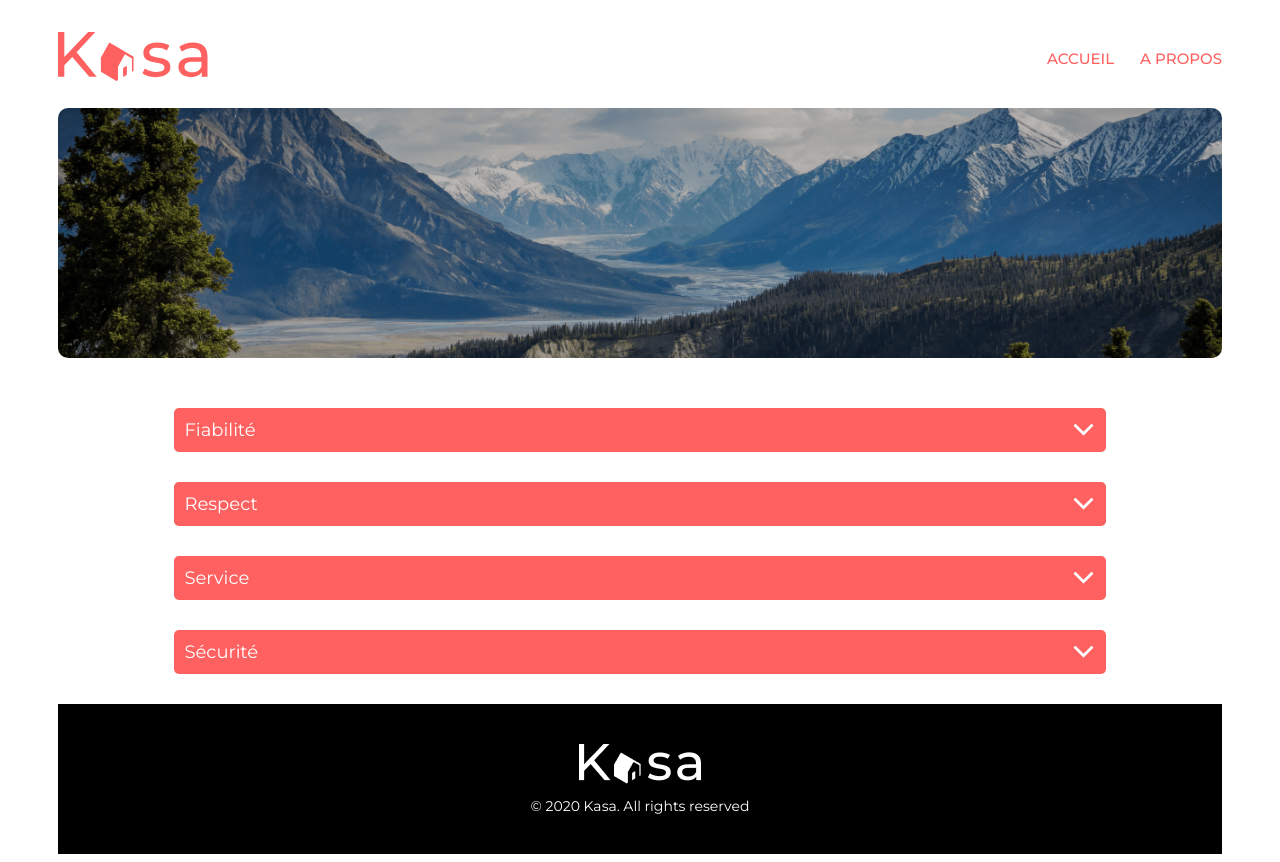
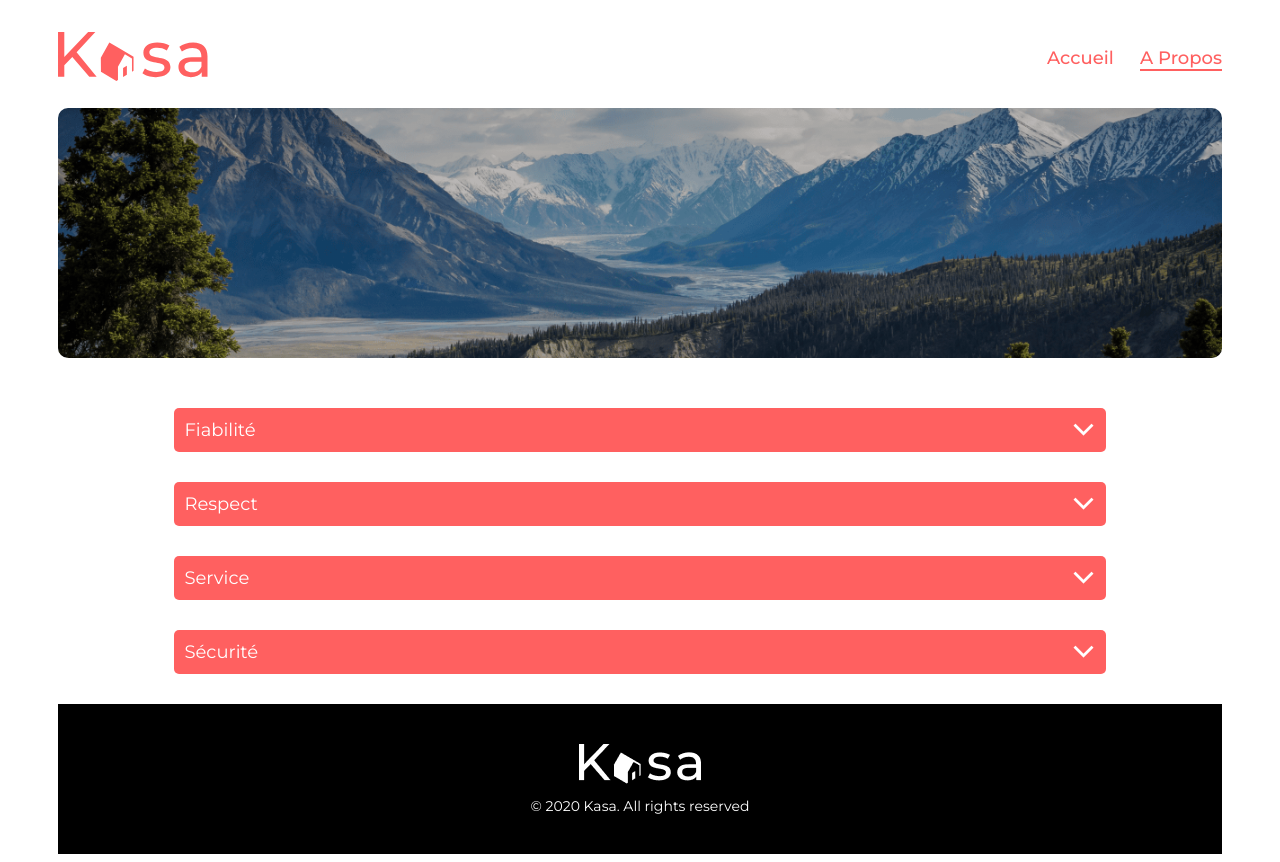
Before and after one commit to GillesNC/OC-KASA-P7, a React (Create React App) app in the folder frontend/: page /About in a window 1280 px wide. Built offline with nearby package versions, Linux system fonts and the light colour scheme.

Commit message:
Add Capitalize and Underline Menu

```diff
--- a/frontend/src/components/Carrousel.jsx
+++ b/frontend/src/components/Carrousel.jsx
@@ -38,7 +38,8 @@ function Carrousel () {
         next();
       }, settings.autoplaySpeed);
     }
-  });
+  }
+  );
 
   /* Pagination Caroussel */
   const pagination = index => {
--- a/frontend/src/layouts/Header.jsx
+++ b/frontend/src/layouts/Header.jsx
@@ -1,17 +1,34 @@
 import React from "react";
 import LogoKasa from "../assets/logo.svg";
+import { NavLink } from "react-router-dom";
 
 //------CREATION ET AFFICHAGE DU HEADER-----//
 function Header () {
+    const activeStyle = {
+        textDecoration: "none",
+    };
+
+    const activeClassName = {
+        textDecoration: "none",
+    };
+
     return (
         <header className="header">
             <div>
-                <a href="/"><img src={LogoKasa} alt="Logo Kasa" /></a>
+                <a href="/"><img src={LogoKasa} alt="Logo Kasa"/></a>
             </div>
             <nav>
                 <ul>
-                    <li><a href="/">Accueil</a></li>
-                    <li><a href="/About">A Propos</a></li>
+                    <li>
+                        <NavLink to="/" style = {({ isActive }) => isActive ? activeStyle : undefined}>
+                            Accueil
+                        </NavLink>
+                    </li>
+                    <li>
+                        <NavLink to="/About" style = {({ isActive }) => isActive ? activeClassName : undefined}>
+                            A Propos
+                        </NavLink>
+                    </li>
                 </ul>
             </nav>
         </header>
--- a/frontend/src/styles/layouts/_Header.scss
+++ b/frontend/src/styles/layouts/_Header.scss
@@ -31,10 +31,14 @@ header {
             li a {
                 color: #ff6060;
                 text-decoration: none;
-                font-size: 15px;
+                font-size: 18px;
                 font-weight: 500;
-                text-transform: uppercase;
+                text-transform: capitalize;
             }
+        }
+
+        .active {
+            border-bottom: 2px solid #ff6060;
         }
     }
 
@@ -44,3 +48,17 @@ header {
         color: #ff6060;
     }
 }
+
+// Responsive Mobile
+@media screen and (max-width: 768px) {
+    header {
+        nav {
+            ul {
+                li a {
+                    font-size: 15px;
+                    text-transform: uppercase;
+                }
+            }
+        }
+    }
+}
```
